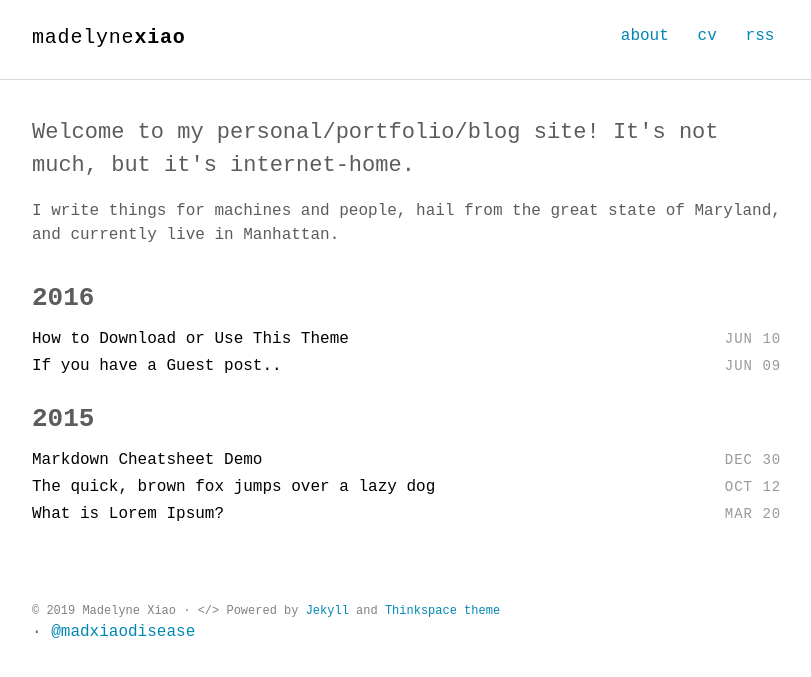
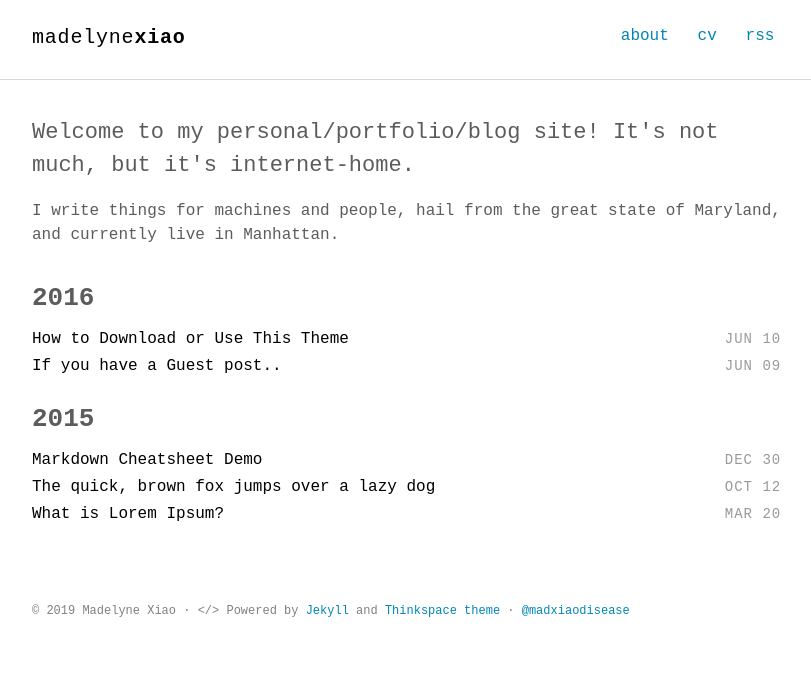
Before and after one commit to madelyne/madelyne.github.io, a Jekyll site: the page built from index.html, in a window 1280 px wide. Shown: the top 677 px of the page, without its empty margins (232-1043 px from the left). Built offline with Jekyll 4.4.1, drawn with Linux system fonts in a browser that asks for light colours; some web fonts are replaced.

```diff
--- a/_includes/footer.html
+++ b/_includes/footer.html
@@ -1,5 +1,5 @@
 <footer class="site-footer">
   <div class="container">
-    <small class="block">&copy; {{ site.time | date: '%Y' }} {{ site.author.name }} &middot; &lt;/&gt; Powered by <a href="https://jekyllrb.com/">Jekyll</a> and <a href="https://github.com/heiswayi/thinkspace">Thinkspace theme</a></small> &middot; <a href="https://twitter.com/madxiaodisease">@madxiaodisease</a>
+    <small class="block">&copy; {{ site.time | date: '%Y' }} {{ site.author.name }} &middot; &lt;/&gt; Powered by <a href="https://jekyllrb.com/">Jekyll</a> and <a href="https://github.com/heiswayi/thinkspace">Thinkspace theme</a> &middot; <a href="https://twitter.com/madxiaodisease">@madxiaodisease</a></small>
   </div>
 </footer>
```
